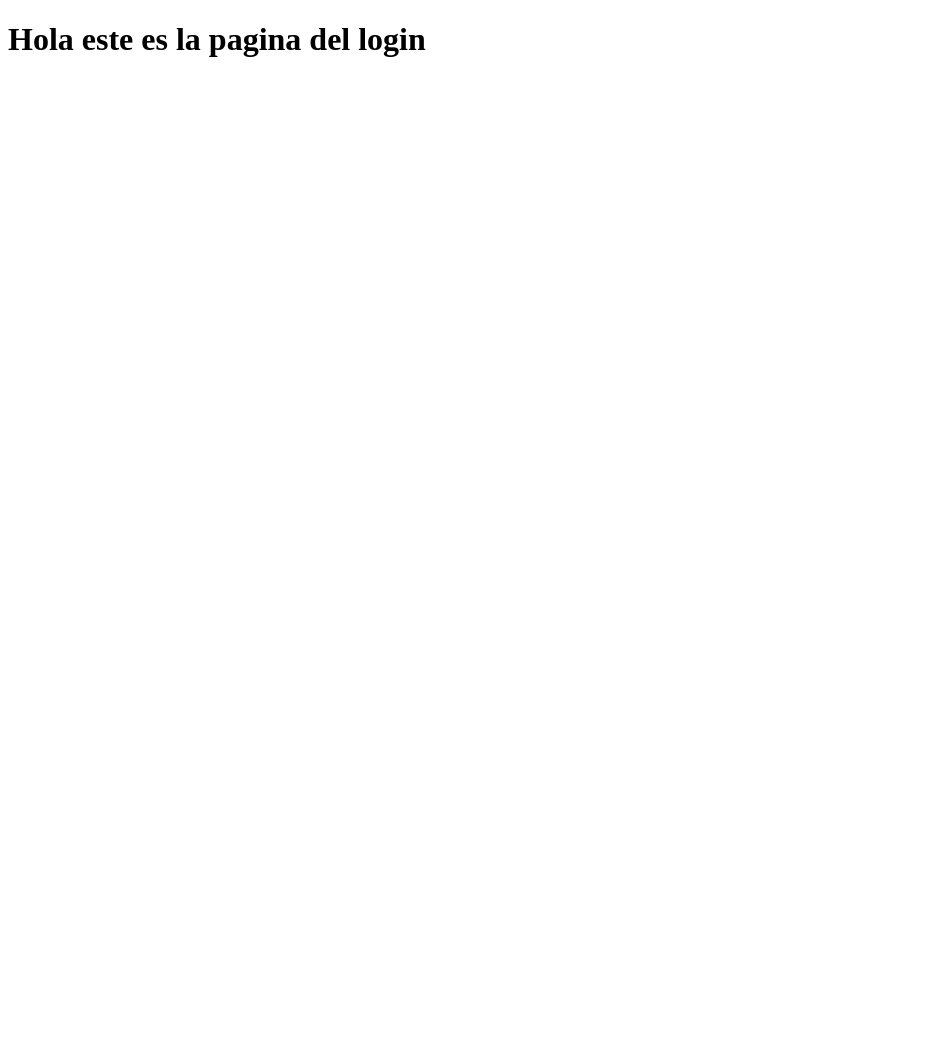
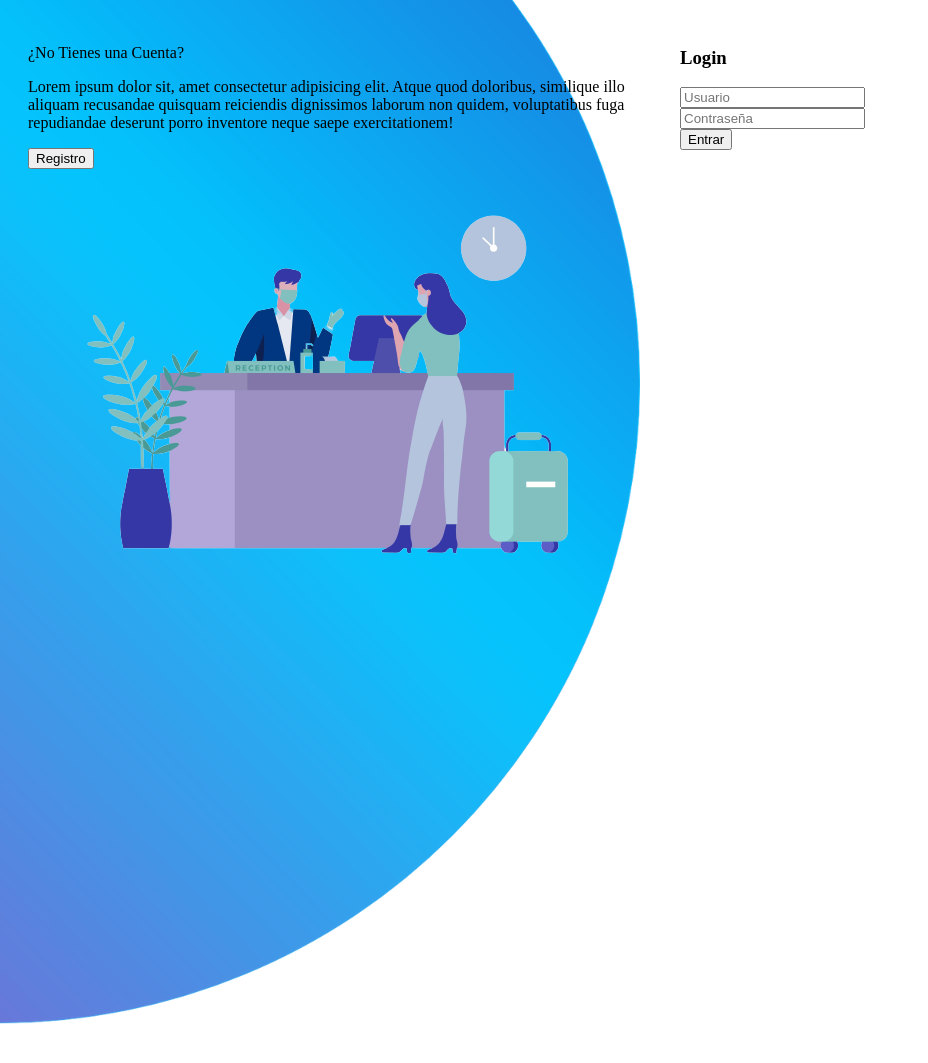
Before and after one commit to Dann-13/Hotel_Sistema, a PHP site: page /app/views/login_register.php in a window 1280 px wide. Shown: the top 1063 px of the page, without its empty margins (0-928 px from the left). Run offline with PHP 8.4, Linux system fonts and the light colour scheme.

Commit message:
Agregando funcionalidad a botones

```diff
--- a/app/views/login_register.php
+++ b/app/views/login_register.php
@@ -1,12 +1,78 @@
 <!DOCTYPE html>
 <html lang="en">
+
 <head>
     <meta charset="UTF-8">
     <meta http-equiv="X-UA-Compatible" content="IE=edge">
     <meta name="viewport" content="width=device-width, initial-scale=1.0">
+    <link rel="stylesheet" href="../../public/css/login_register.css">
     <title>Bienvenidos</title>
 </head>
+
 <body>
-    <h1>Hola este es la pagina del login</h1>
+    <div class="container__Principal">
+        <div class="imagen__fondo">
+            <img src="../../public/img/fondo.png" alt="fondo" srcset="">
+        </div>
+        <section class="left">
+
+            <section class="lado-login">
+                <p class="title">¿No Tienes una Cuenta?</p>
+                <p>Lorem ipsum dolor sit, amet consectetur adipisicing elit. Atque quod doloribus, similique illo
+                    aliquam
+                    recusandae quisquam reiciendis dignissimos laborum non quidem, voluptatibus fuga repudiandae
+                    deserunt
+                    porro
+                    inventore neque saepe exercitationem!</p>
+                <button class="btn__registro">Registro</button>
+                <img src="../../public/img/recepcion.png" alt="recepcion">
+            </section>
+            <section class="main-register">
+                <div class="container">
+                    <h1>Register</h1>
+                    <form action="">
+                        <div class="form-control">
+                            <input type="text" placeholder="Usuario">
+                            <i class="fas fa-user"></i>
+                        </div>
+                        <div class="form-control">
+                            <input type="password" placeholder="Contraseña">
+                            <i class="fas fa-unlock"></i>
+                        </div>
+                        <button type="submit">Registro</button>
+                    </form>
+                </div>
+            </section>
+        </section>
+        <section class="right">
+            <section class="lado-registro">
+                <p class="title">¿Ya estas Registrado?</p>
+                <p>Lorem ipsum dolor sit amet, consectetur adipisicing elit. Iure vitae dolores maxime voluptas tenetur
+                    ex, aliquam nam dignissimos in possimus non obcaecati quo officia rem corrupti et, quisquam, id
+                    fugit!</p>
+                <button btn="btn__login">Login</button>
+                <img src="../../public/img/login.png" alt="" srcset="">
+            </section>
+            <section class="main-login">
+                <div class="Container">
+                    <h1>Login</h1>
+                    <form action="">
+                        <div class="form-control">
+                            <input type="text" placeholder="Usuario">
+                            <i class="fas fa-user"></i>
+                        </div>
+                        <div class="form-control">
+                            <input type="password" placeholder="Contraseña">
+                            <i class="fas fa-unlock"></i>
+                        </div>
+                        <button type="submit">Entrar</button>
+                    </form>
+                </div>
+            </section>
+        </section>
+
+    </div>
+    <script src="../../public/js/login_register.js"></script>
 </body>
+
 </html>
--- /dev/null
+++ b/public/css/login_register.css
@@ -0,0 +1,48 @@
+.container__Principal {
+  display: flex;
+  width: 100%;
+  height: 100%;
+}
+.left,
+.right {
+  width: 50%;
+  height: 100%;
+  padding: 20px; /* agregar un espacio entre el contenido y los bordes */
+}
+
+.main-register {
+  display: none;
+}
+.lado-registro {
+  display: none;
+}
+.imagen__fondo {
+  position: fixed;
+  top: 0;
+  left: 0;
+  transform: translate(-50%, -20%);
+  width: 100%;
+  transition: transform 0.5s ease-out; /* Agregar transición */
+  z-index: -1;
+}
+.imagen__fondo--derecha {
+  position: fixed;
+  top: 0;
+  width: 100%;
+  z-index: -1;
+  right: 0;
+  transform: translate(50%, -20%);
+}
+
+
+.imagen__fondo img {
+  width: 100%;
+}
+
+
+.main-login--mostrar, .lado-login--mostrar, .main-register--mostrar, .lado-registro--mostrar{
+  display: block;
+}
+.main-login--oculto, .lado-login--oculto{
+  display: none;
+}
--- /dev/null
+++ b/public/js/login_register.js
@@ -0,0 +1,26 @@
+// Obtener el botón y el div de la imagen
+const boton = document.querySelector(".btn__registro");
+const imagenFondo = document.querySelector(".imagen__fondo");
+//formulario registro
+const formRegistro = document.querySelector(".main-register");
+//Seccion formulario login
+const formLogin = document.querySelector(".main-login");
+//Seccion pregunta si no tiene cuenta
+const seccionRegistro = document.querySelector(".lado-login");
+//seccion que pregunta si ya tiene una cuenta para mostrat formulario login
+const seccionLogin = document.querySelector(".lado-registro");
+
+// Agregar evento de clic al botón
+boton.addEventListener("click", () => {
+  // Agregar la clase para mover la imagen a la derecha
+  imagenFondo.classList.add("imagen__fondo--derecha");
+  // a su vez ocultamos form login
+  formLogin.classList.add("main-login--oculto");
+  // y la seccion en donde preguntamos si no tiene cuenta
+  seccionRegistro.classList.add("lado-login--oculto");
+  // la seccion se mostrara para preguntarle si ya tiene una cuenta ps
+  seccionLogin.classList.add("lado-registro--mostrar");
+  //muestra el formulario de registro
+  formRegistro.classList.add("main-register--mostrar");
+
+});
```
Also changed, not shown: public/img/fondo.png (added), public/img/login.png (added), public/img/recepcion.png (added).
